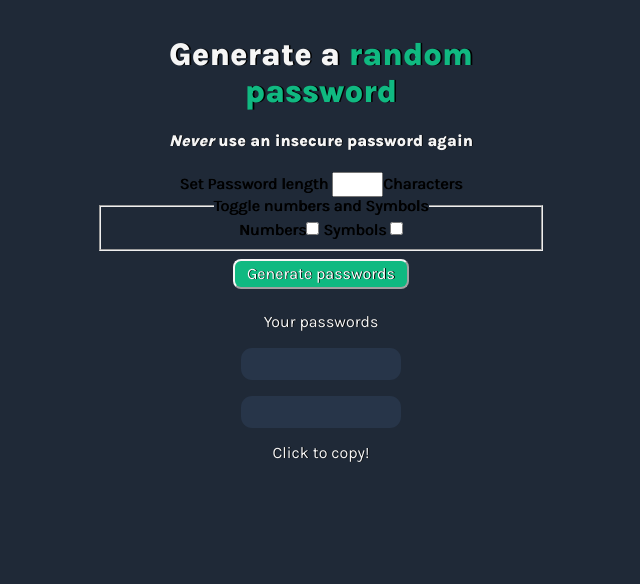
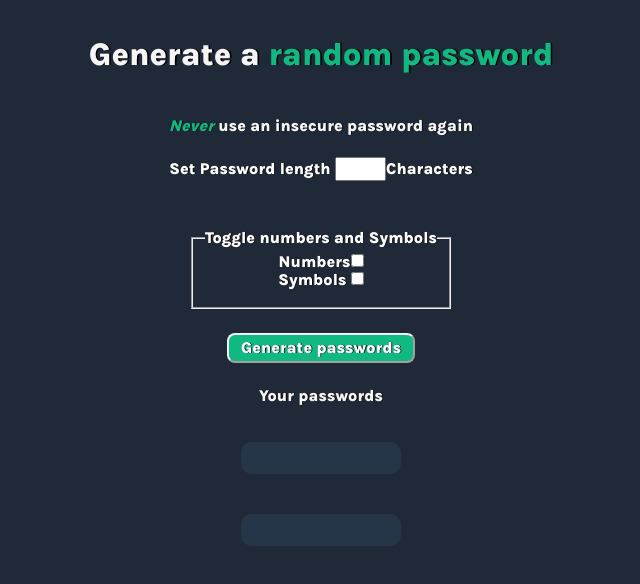
Before and after one commit to Pharma2022/PasswordGenerator, a website built with Vite: page index.html in a window 1280 px wide. Shown: the whole page, without its empty margins (319-959 px from the left). Built offline with nearby package versions, Linux system fonts and the light colour scheme.

Commit message:
Update index.css

```diff
--- a/index.css
+++ b/index.css
@@ -1,27 +1,39 @@
 *, *::before,*::after{
     box-sizing: border-box;
   font-family: 'Karla', sans-serif;
-  text-shadow: 0.05em 0em black;}
+  text-shadow: 0.05em 0em black;
+  font-weight: 900;
+  text-align: center;
+  }
 
 body,html {
 background-color:#1F2937;
 margin: 0;
 padding: 0;
-text-align: center;}
-
-a{text-decoration: none;
-color: whitesmoke;}
-a:hover,a:focus,.copy:hover, .copy:focus{
-    text-decoration: underline;
-    cursor: pointer;}
-
-h1{font-weight: bolder;}
+}
 
 .container{
+display: flex;
+flex-direction: column;
 padding: 1rem ;
 min-width: 25rem;
-max-width: 30rem;
 margin: auto;}
+
+
+h1,h4,p{font-weight: 900;}
+h4 i {color: #10B981}
+h4,p,label,fieldset{color: white;}
+
+fieldset{
+display: flex;
+flex-direction: column;
+margin: 1rem auto;
+height: 5rem;}
+
+p:hover,button:hover{
+text-decoration: underline;
+cursor: pointer;}
+
 h1,h4,p{color: whitesmoke;}
 
 #generate-el{
@@ -31,19 +43,25 @@ padding: 0.25em 0.75em;
 border-color: whitesmoke;
 border-radius: 8px;
 color: white;}
-#random-el{
-    color:#10B981;
-}
-#firstNewPass-el, #secondNewPass-el, .container a{
-display: flex;
-flex-direction: column;
-justify-content: center;
-margin:1em auto;
+
+#random-el{  color:#10B981;}
+
+
+
+#firstNewPass-el, #secondNewPass-el{
+    margin: 1.25rem auto;
 padding:0.625em 1em;
 background: #273549;
 min-width: 10em;
 width: fit-content;
-min-height: 2em;
+height: 2em;
+display: flex;
+flex-direction: column;
+justify-content: center;
 border-color:#273549;
 border-radius:0.7em;
 color: #10B981;}
+
+#passwordLength{  margin-bottom: 2rem;}
+
+#click-copy{display: none;}
```
